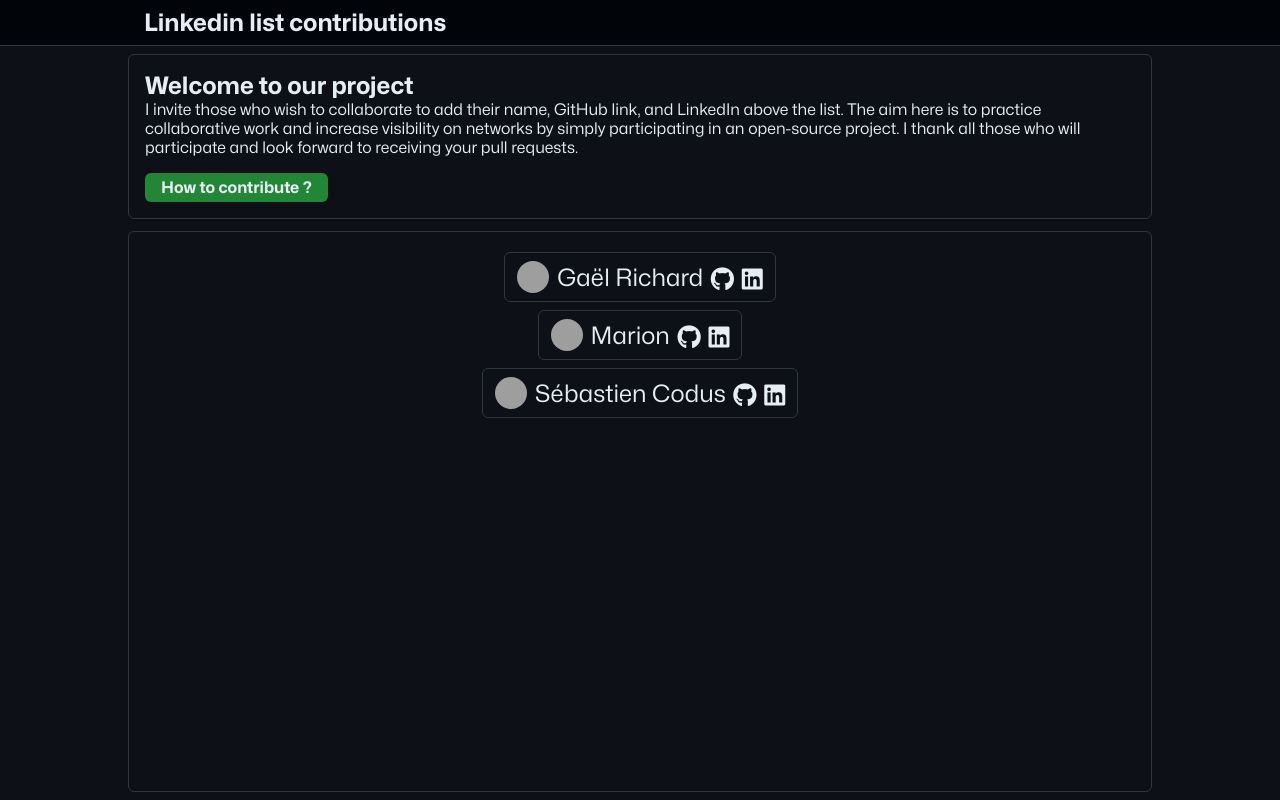
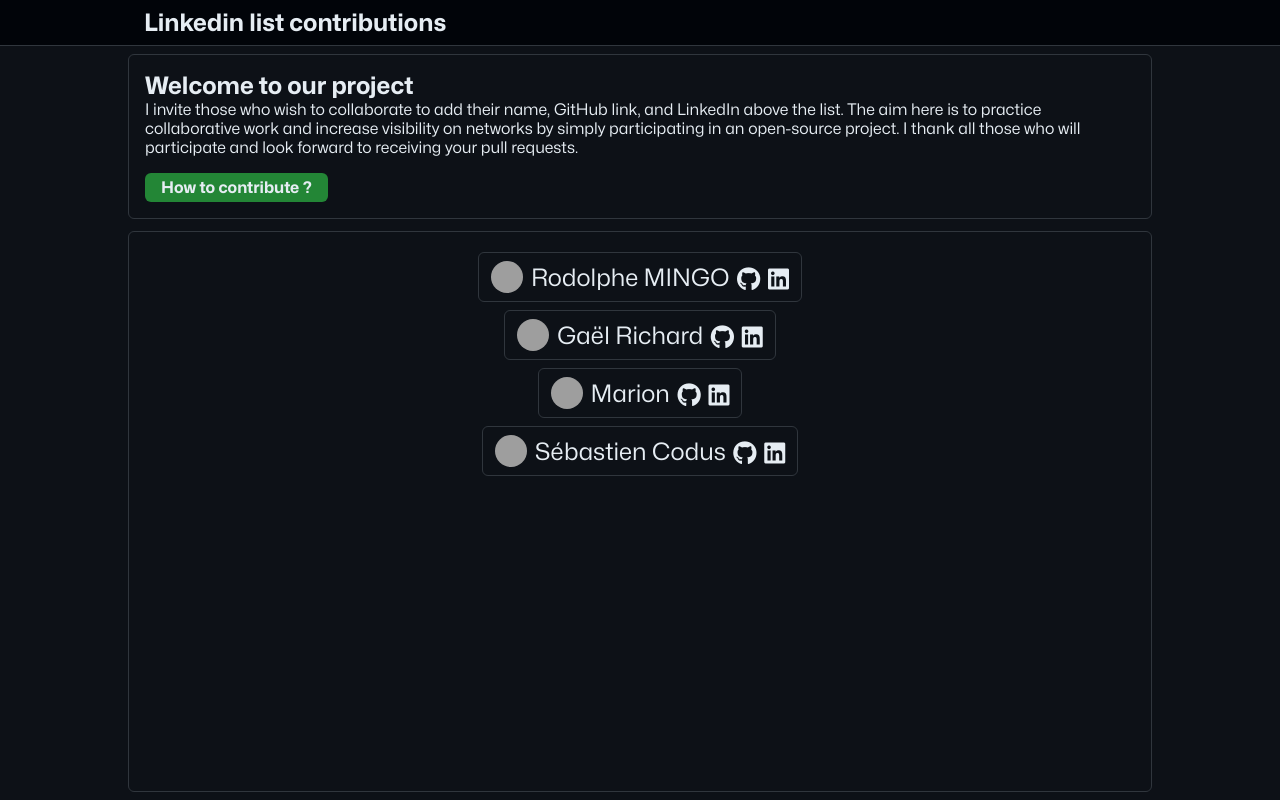
Before and after one commit to sebcod/linkedin-list-contributions, a plain HTML site: page index.html in a window 1280 px wide. Drawn offline with Linux system fonts and the light colour scheme; grey boxes are pictures that could not be loaded; files whose address does not match are found by name.

Commit message:
add rod to contributors list

```diff
--- a/index.html
+++ b/index.html
@@ -37,6 +37,17 @@
       </section>
       <section class="listContributors">
         <ul>
+          <li>
+            <div class="contributorBadge">
+              <span class="contributorName">Rodolphe MINGO</span>
+              <a href="https://github.com/Rod97139"
+                ><i class="fab fa-github"></i
+              ></a>
+              <a href="https://www.linkedin.com/in/rod-mingo-8b3699251/"
+                ><i class="fa-brands fa-linkedin"></i
+              ></a>
+            </div>
+          </li>
           <li>
             <div class="contributorBadge">
               <span class="contributorName">Gaël Richard</span>
```
